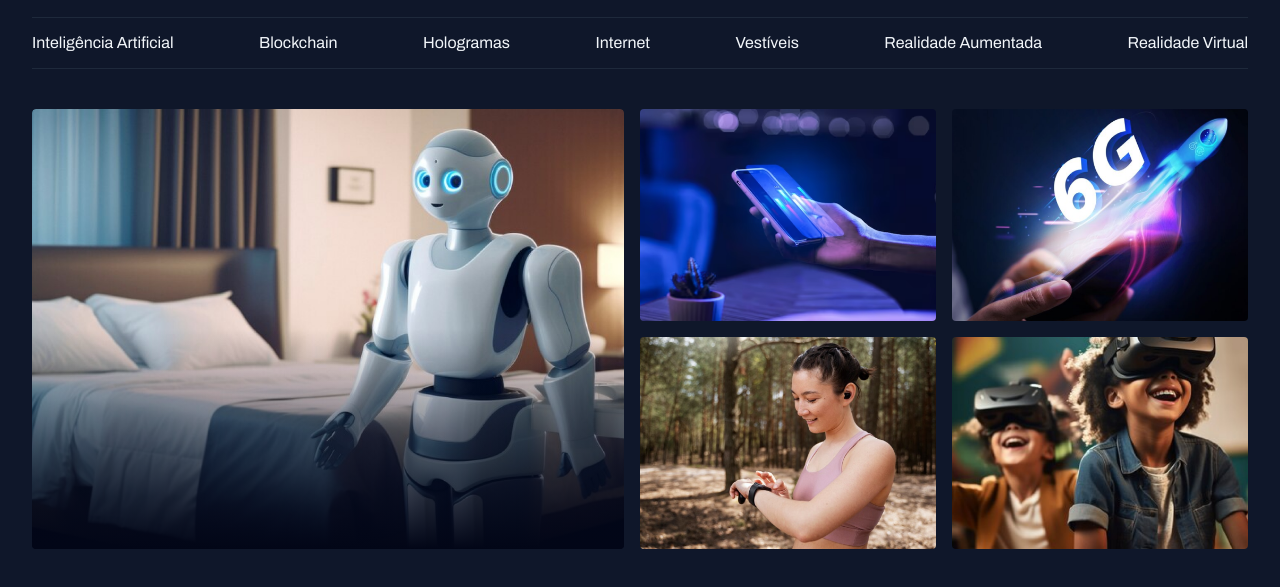
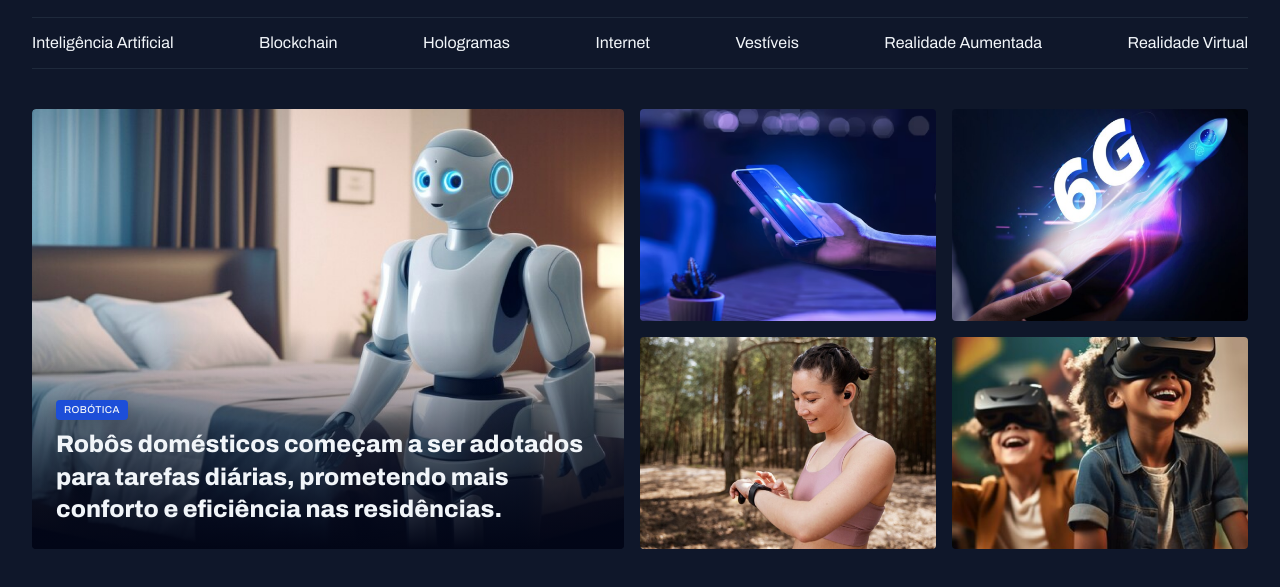
Before and after one commit to bryanalves3/portal-de-noticias, a plain HTML site: page index.html in a window 1280 px wide. Shown: the part 55-642 px from the top of the page. Drawn offline with Linux system fonts and the light colour scheme.

Commit message:
ajustando o conteúdo do card

```diff
--- a/assets/css/global.css
+++ b/assets/css/global.css
@@ -60,3 +60,15 @@ img {
 main {
   margin-top: 40px;
 }
+
+.content-tag {
+  display: inline-block;
+  background-color: var(--brand-color-dark);
+  padding: 4px 8px;
+  border-radius: 4px;
+  font: 500 10px/1.2 var(--font-family);
+  text-transform: uppercase;
+  letter-spacing: 0.04em;
+  color: var(--text-color-primary);
+  box-shadow: 0px 4px 16px rgba(2, 6, 23, 0.251);
+}
--- a/assets/css/sections.css
+++ b/assets/css/sections.css
@@ -9,7 +9,7 @@
     position: relative;
     border-radius: 4px;
     overflow: hidden;
-    &::before {
+    &::before { /*& é igual a escrever = .card::before | O motivo de usar o & é por estar dentro da tag do .card*/
       content: "";
       position: absolute;
       inset: 0;
@@ -18,8 +18,17 @@
         180deg,
         transparent 0%,
         #020617
+      );
+    }
+    figcaption {
+      position: absolute;
+      bottom: 0;
 
-      );
+      padding: 24px;
+
+      h2 {
+        margin-top: 8px;
+      }
     }
   }
 }
--- a/assets/css/utility.css
+++ b/assets/css/utility.css
@@ -14,3 +14,19 @@
 .gap-16 {
   gap: 16px;
 }
+
+.text-2xl {
+  font: var(--h1);
+}
+
+.text-xl {
+  font: var(--h2);
+}
+
+.text-lg {
+  font: var(--h3);
+}
+
+.text-sm {
+  font: var(--text-sm);
+}
--- a/index.html
+++ b/index.html
@@ -42,9 +42,16 @@
 
   <main class="grid container">
     <section id="featured" class="grid grid-flow-col gap-16">
-      <div class="card">
+      <figure class="card">
         <img src="./assets/images/Image 01.png" alt="">
-      </div>
+
+        <figcaption>
+          <span class="content-tag">robótica</span>
+          <h2 class="text-2xl">
+            Robôs domésticos começam a ser adotados para tarefas diárias, prometendo mais conforto e eficiência nas residências.
+          </h2>
+        </figcaption>
+      </figure>
 
       <div class="grid grid-cols-2 gap-16">
         <div>
```
